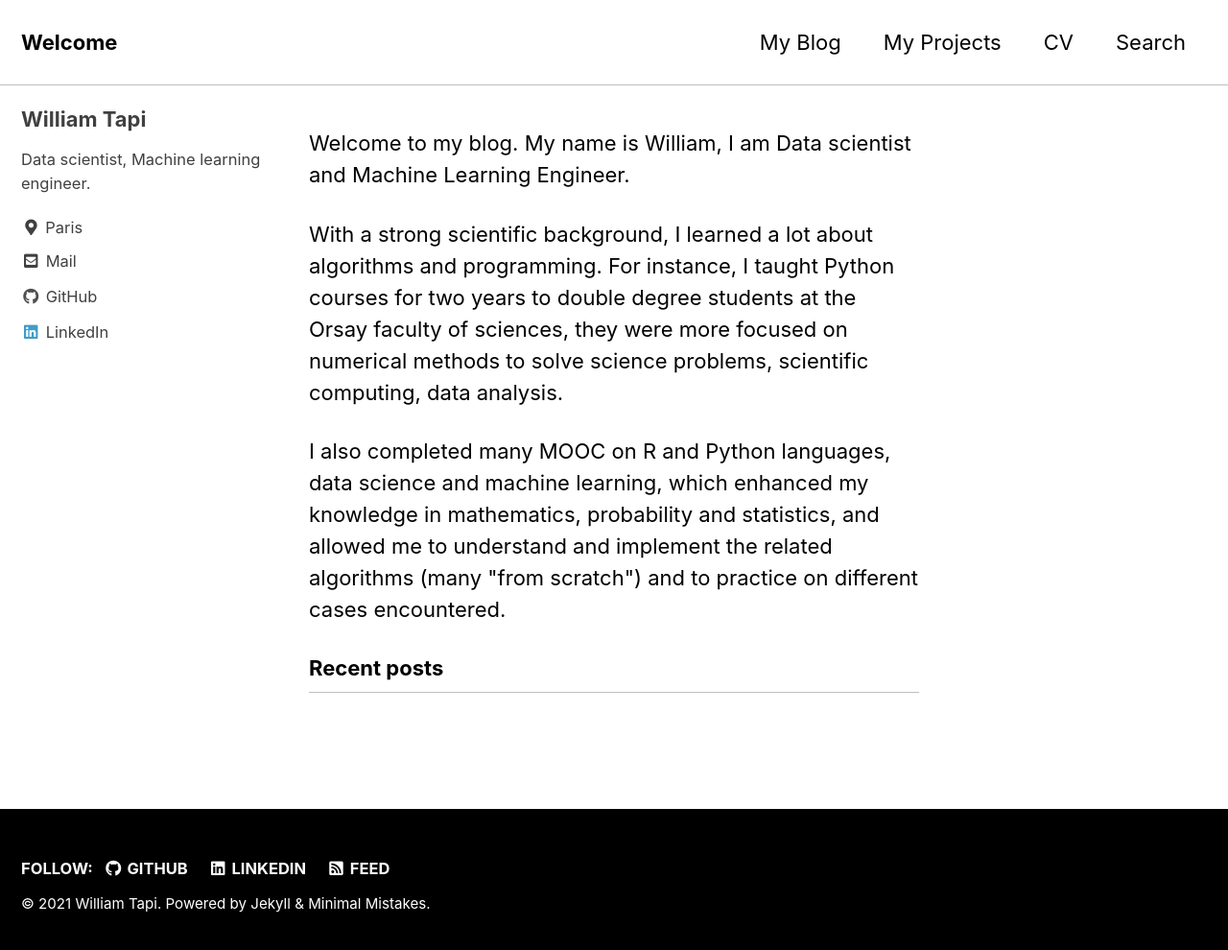
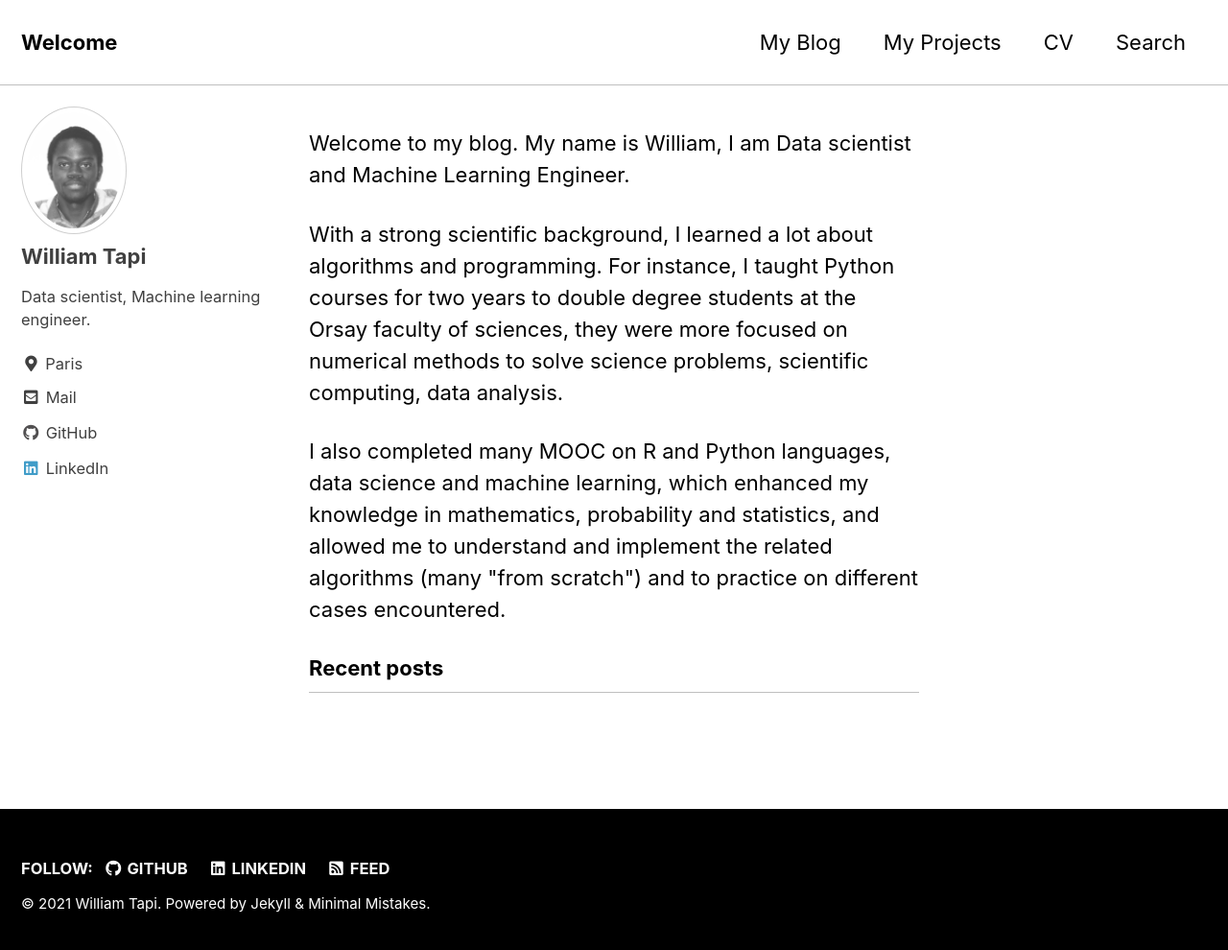
Before and after one commit to Will007-max/Will007-max.github.io, a Jekyll site: the page built from index.html, in a window 1280 px wide and 997 px high. Shown: the top 990 px of the window at 96% size. Built offline with Jekyll 4.4.1, drawn with Linux system fonts in a browser that asks for light colours; cached includes are drawn as plain includes; the list of posts is cut into pages by our own code.

Commit message:
addd avatar

```diff
--- a/_config.yml
+++ b/_config.yml
@@ -95,7 +95,7 @@
 # Site Author
 author:
   name             : "William Tapi"
-  avatar           : # path of avatar image, e.g. "/assets/images/bio-photo.jpg"
+  avatar           : "/assets/images/william_photo.jpg" #path of avatar image, e.g. "/assets/images/bio-photo.jpg"
   bio              : "Data scientist, Machine learning engineer."
   location         : "Paris"
   email            :
```
Also changed, not shown: 1 other file.
